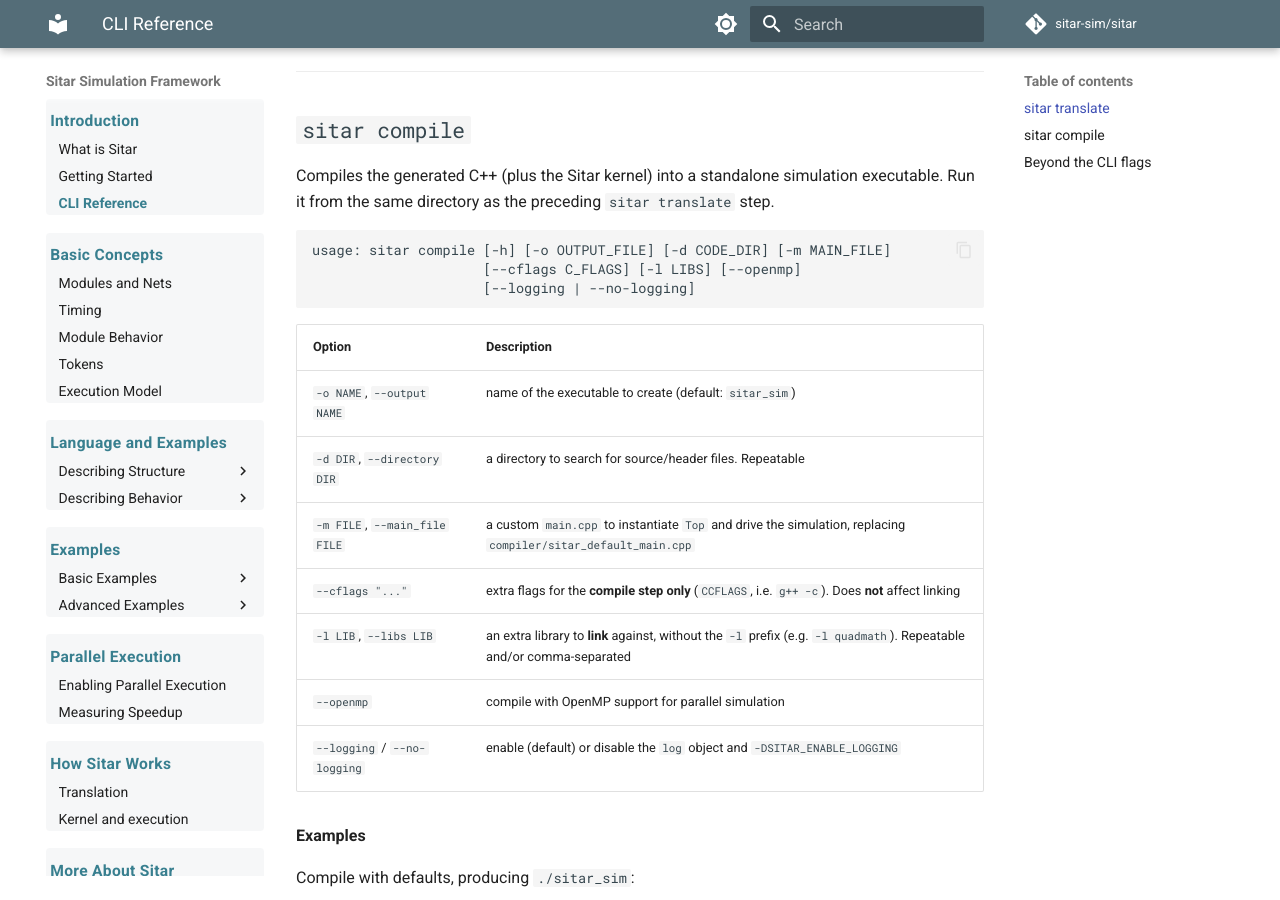
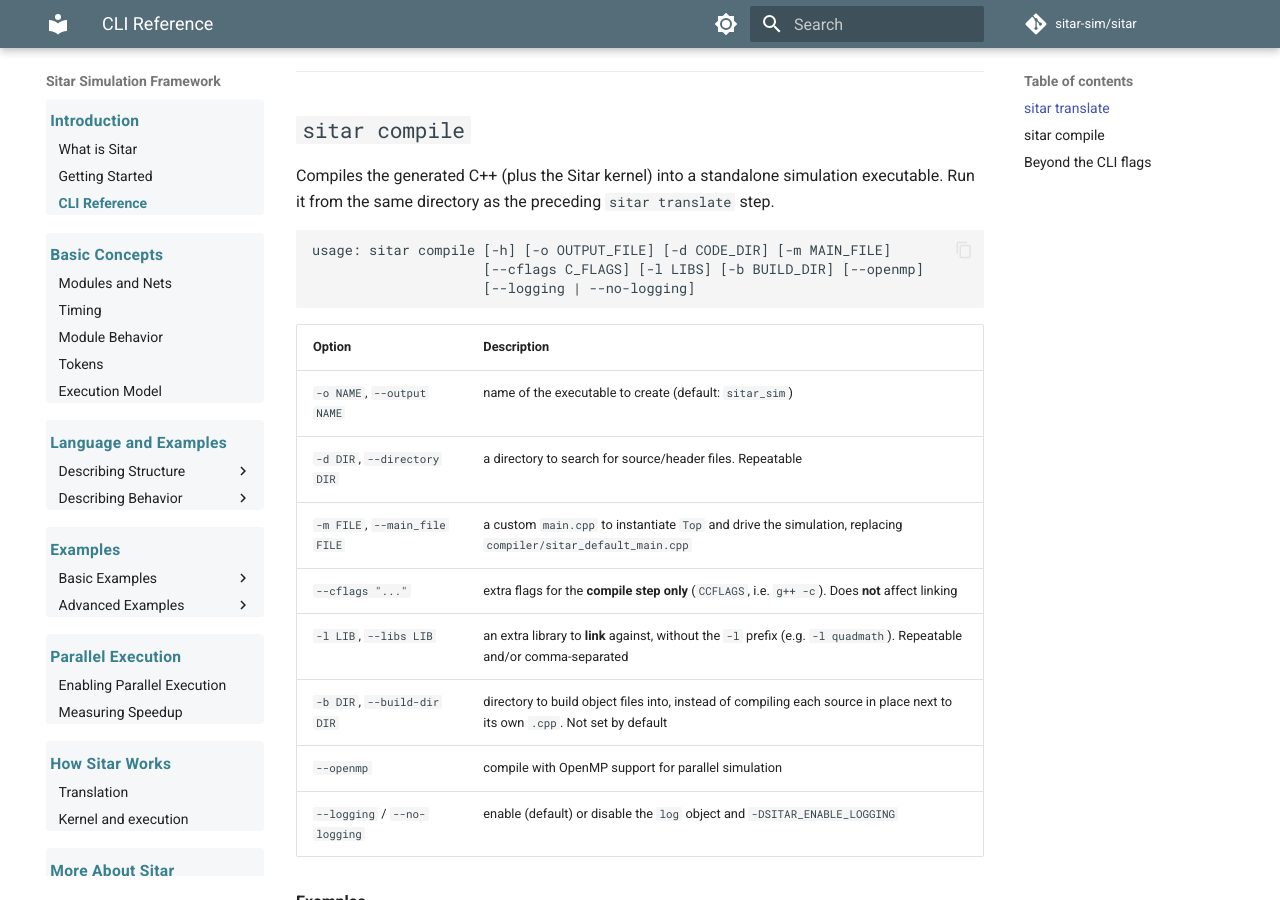
Before and after one commit to sitar-sim/sitar, an MkDocs documentation site: the page built from docs/docs_source/cli_reference.md, in a window 1280 px wide and 900 px high, scrolled down 976 px. Built offline with MkDocs 1.6.1 and Material for MkDocs 9.7.7, drawn with Linux system fonts in a browser that asks for light colours; comment, search, counter and statistics services are not loaded; some of the changed text lies outside the part shown.

Commit message:
Add -b/--build-dir option to sitar compile

````diff
--- a/docs/docs_source/cli_reference.md
+++ b/docs/docs_source/cli_reference.md
@@ -47,7 +47,7 @@ Compiles the generated C++ (plus the Sitar kernel) into a standalone simulation
 
 ```
 usage: sitar compile [-h] [-o OUTPUT_FILE] [-d CODE_DIR] [-m MAIN_FILE]
-                     [--cflags C_FLAGS] [-l LIBS] [--openmp]
+                     [--cflags C_FLAGS] [-l LIBS] [-b BUILD_DIR] [--openmp]
                      [--logging | --no-logging]
 ```
 
@@ -58,6 +58,7 @@ usage: sitar compile [-h] [-o OUTPUT_FILE] [-d CODE_DIR] [-m MAIN_FILE]
 | `-m FILE`, `--main_file FILE` | a custom `main.cpp` to instantiate `Top` and drive the simulation, replacing `compiler/sitar_default_main.cpp` |
 | `--cflags "..."` | extra flags for the **compile step only** (`CCFLAGS`, i.e. `g++ -c`). Does **not** affect linking |
 | `-l LIB`, `--libs LIB` | an extra library to **link** against, without the `-l` prefix (e.g. `-l quadmath`). Repeatable and/or comma-separated |
+| `-b DIR`, `--build-dir DIR` | directory to build object files into, instead of compiling each source in place next to its own `.cpp`. Not set by default |
 | `--openmp` | compile with OpenMP support for parallel simulation |
 | `--logging` / `--no-logging` | enable (default) or disable the `log` object and `-DSITAR_ENABLE_LOGGING` |
 
@@ -112,10 +113,16 @@ Build for parallel simulation with OpenMP, and disable logging for a faster run:
 sitar compile --openmp --no-logging
 ```
 
+Keep every object file this build produces inside a build directory, rather than next to its own source:
+
+```bash
+sitar compile -b build/
+```
+
 Combine several options together (note `-d Output/` must be listed explicitly alongside any other `-d`, since specifying `-d` at all replaces the implicit default of `./Output`):
 
 ```bash
-sitar compile -o my_sim -d Output/ -d ./ --cflags="-O0" -l quadmath --openmp
+sitar compile -o my_sim -d Output/ -d ./ --cflags="-O0" -l quadmath --openmp -b build/
 ```
 
 ---
````
Also changed, not shown: docs/docs_source/development.md (+1 -0 lines), 2 other files.
